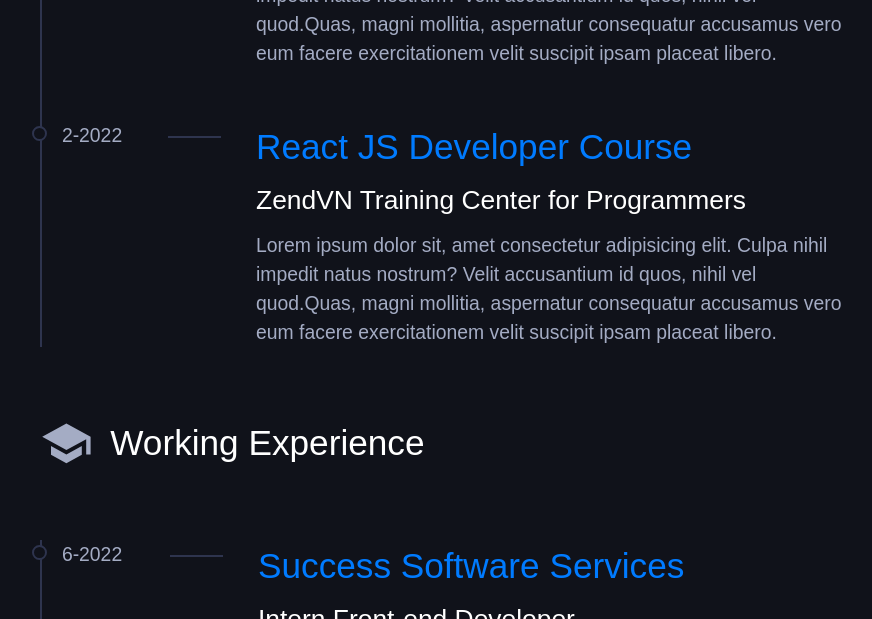
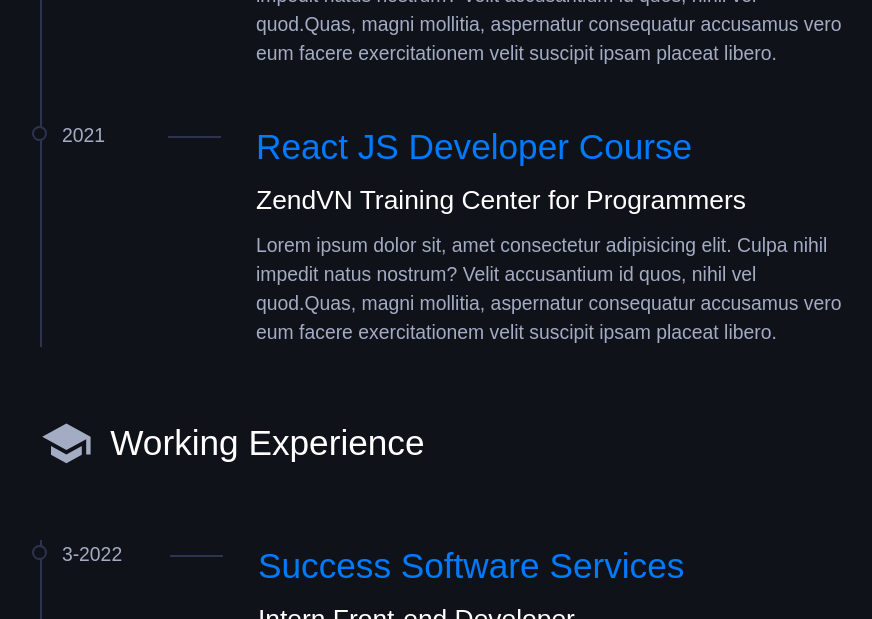
Before and after one commit to duytran0209/next-tsx, a Next.js app: page /resume in a window 1280 px wide. Shown: the part 1420-2039 px from the top of the page, without its empty margins (335-1207 px from the left). Built offline with nearby package versions, Linux system fonts and the light colour scheme.

Commit message:
Update Resume.tsx

```diff
--- a/components/Resume.tsx
+++ b/components/Resume.tsx
@@ -42,7 +42,7 @@
           />
 
           <ResumeItem
-            year={"2-2022"}
+            year={"2021"}
             title={"React JS Developer Course"}
             subTitle={"ZendVN Training Center for Programmers"}
             text={
@@ -62,7 +62,7 @@
             data-aos-duration="2000"
           >
             <ResumeItem
-              year={"6-2022"}
+              year={"3-2022"}
               title={"Success Software Services"}
               subTitle={"Intern Front-end Developer"}
               text={
```
